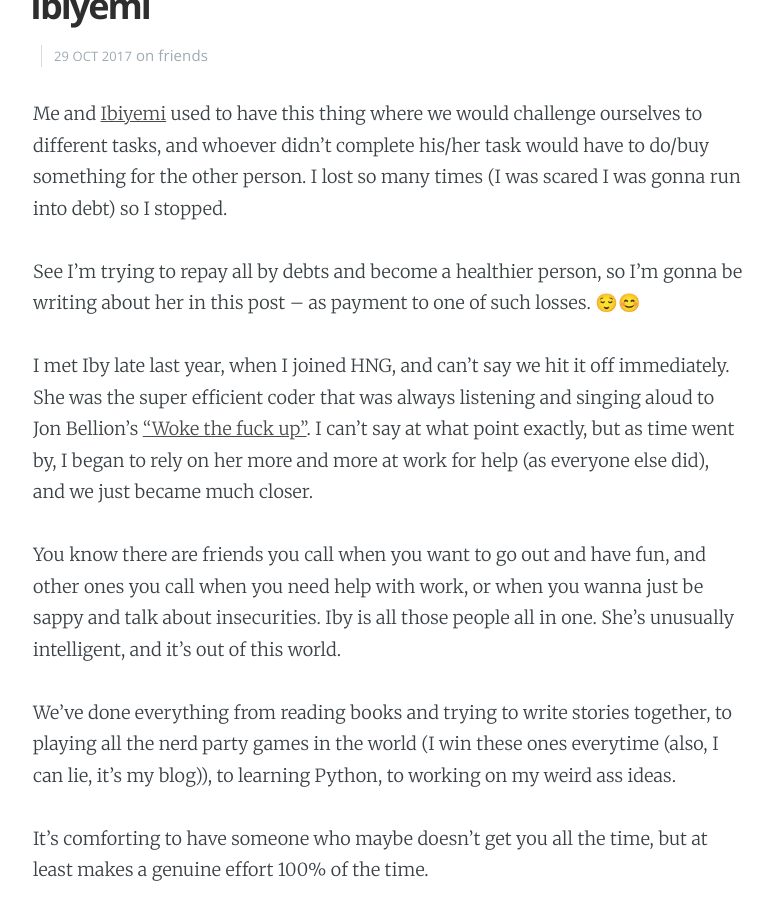
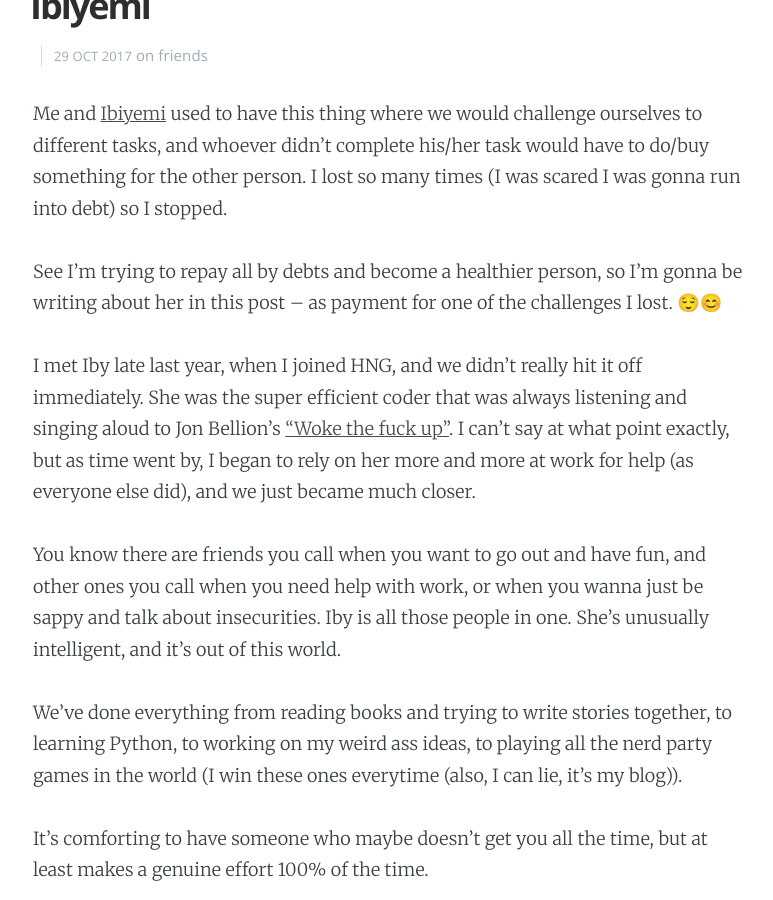
Before and after one commit to olayinkaos/olayinkaos.github.com, a Jekyll site: the page built from _posts/2017-10-29-ibiyemi.md, in a window 1280 px wide and 900 px high, scrolled down 193 px. Shown: the whole window, without its empty margins (252-1025 px from the left). Built offline with Jekyll 4.4.1, drawn with Linux system fonts in a browser that asks for light colours; comment, search, counter and statistics services are not loaded.

Commit message:
update iby post

```diff
--- a/_posts/2017-10-29-ibiyemi.md
+++ b/_posts/2017-10-29-ibiyemi.md
@@ -10,13 +10,13 @@ description: Iby is amazeballs. You should meet her, really.
 
 Me and [Ibiyemi](https://twitter.com/morado_luv) used to have this thing where we would challenge ourselves to different tasks, and whoever didn't complete his/her task would have to do/buy something for the other person. I lost so many times (I was scared I was gonna run into debt) so I stopped.
 
-See I'm trying to repay all by debts and become a healthier person, so I'm gonna be writing about her in this post -- as payment to one of such losses. 😌😊
+See I'm trying to repay all by debts and become a healthier person, so I'm gonna be writing about her in this post -- as payment for one of the challenges I lost. 😌😊
 
-I met Iby late last year, when I joined HNG, and can't say we hit it off immediately. She was the super efficient coder that was always listening and singing aloud to Jon Bellion's ["Woke the fuck up"](https://www.youtube.com/watch?v=axKguLdeMEY). I can't say at what point exactly, but as time went by, I began to rely on her more and more at work for help (as everyone else did), and we just became much closer.
+I met Iby late last year, when I joined HNG, and we didn't really hit it off immediately. She was the super efficient coder that was always listening and singing aloud to Jon Bellion's ["Woke the fuck up"](https://www.youtube.com/watch?v=axKguLdeMEY). I can't say at what point exactly, but as time went by, I began to rely on her more and more at work for help (as everyone else did), and we just became much closer.
 
-You know there are friends you call when you want to go out and have fun, and other ones you call when you need help with work, or when you wanna just be sappy and talk about insecurities. Iby is all those people all in one. She's unusually intelligent, and it's out of this world.
+You know there are friends you call when you want to go out and have fun, and other ones you call when you need help with work, or when you wanna just be sappy and talk about insecurities. Iby is all those people in one. She's unusually intelligent, and it's out of this world.
 
-We've done everything from reading books and trying to write stories together, to playing all the nerd party games in the world (I win these ones everytime (also, I can lie, it's my blog)), to learning Python, to working on my weird ass ideas.
+We've done everything from reading books and trying to write stories together, to learning Python, to working on my weird ass ideas, to playing all the nerd party games in the world (I win these ones everytime (also, I can lie, it's my blog)).
 
 It's comforting to have someone who maybe doesn't get you all the time, but at least makes a genuine effort 100% of the time.
 
```
